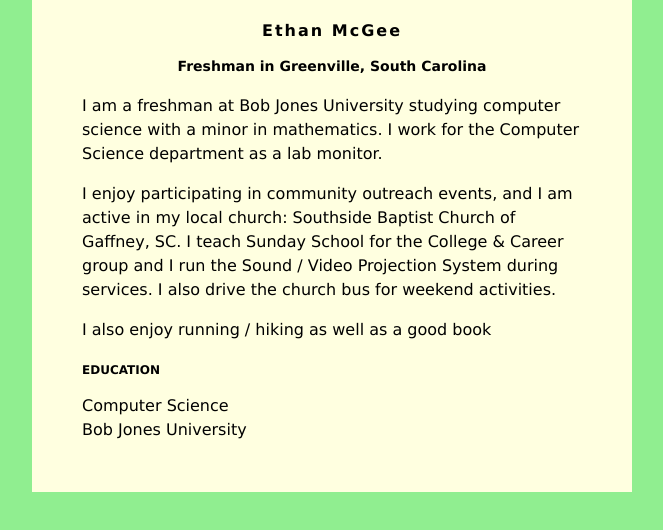
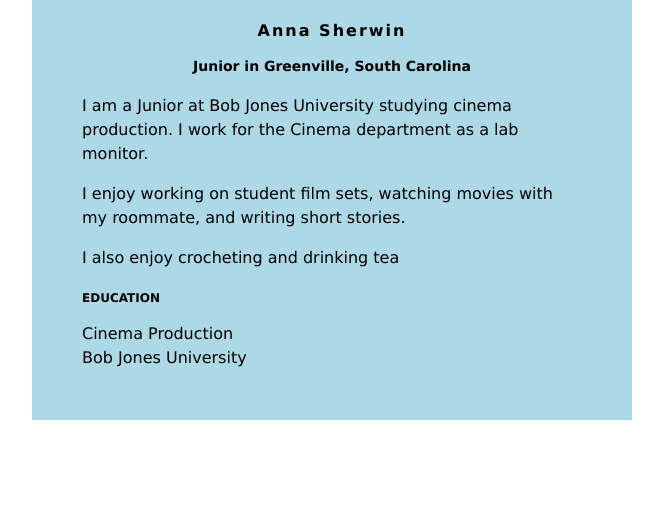
Before and after one commit to Anna742/Anna742.github.io, a plain HTML site: page index.html in a window 1280 px wide. Shown: the whole page, without its empty margins (308-971 px from the left). Drawn offline with Linux system fonts and the light colour scheme.

Commit message:
Update index.html

```diff
--- a/index.html
+++ b/index.html
@@ -2,11 +2,11 @@
 <head>
 <style>
 body {
-    background: lightgreen;
+    background: lightpurple;
     font-family: Verdana;
 }
 #content {
-    background: lightyellow;
+    background: lightblue;
     min-width: 200px;
     max-width: 500px;
     padding: 50px;
@@ -30,19 +30,19 @@ h3 {
 </head>
 <body>
     <div id="content">
-        <h1>Ethan McGee</h1>
-        <h2>Freshman in Greenville, South Carolina</h2>
+        <h1>Anna Sherwin</h1>
+        <h2>Junior in Greenville, South Carolina</h2>
 
-         <p>I am a freshman at Bob Jones University studying computer science with a minor in mathematics. I work for the Computer Science department as a lab monitor.</p>
+         <p>I am a Junior at Bob Jones University studying cinema production. I work for the Cinema department as a lab monitor.</p>
          <p>
-            I enjoy participating in community outreach events, and I am active in my local church: Southside Baptist Church of Gaffney, SC.  I teach Sunday School for the College &amp; Career group and I run the Sound / Video Projection System during services.  I also drive the church bus for weekend activities.
+            I enjoy working on student film sets, watching movies with my roommate, and writing short stories.
          </p>
          <p>
-            I also enjoy running / hiking as well as a good book
+            I also enjoy crocheting and drinking tea
          </p>
 
         <h3>EDUCATION</h3>
-        Computer Science<br>
+        Cinema Production<br>
         Bob Jones University
     </div>
 
```
